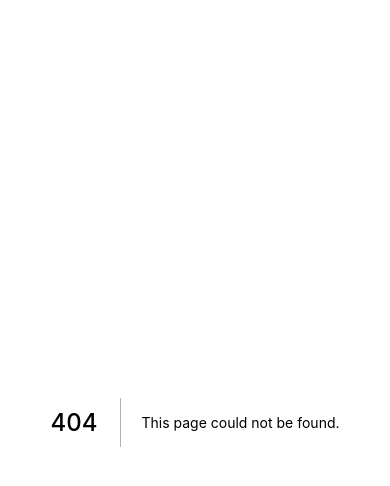
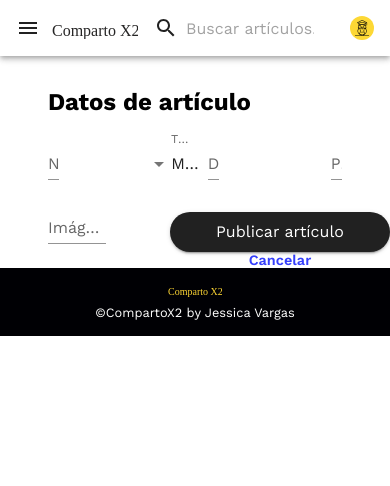
Before and after one commit to Jesvadtz/compartox2-frontend, a Next.js app: page /newarticle in a window 390 px wide. Before the commit this address had no page. Shown: the top 486 px of the page. Built offline with nearby package versions, Linux system fonts and the light colour scheme.

Commit message:
Add article form responsive

```diff
--- /dev/null
+++ b/components/ArticleForm/ArticleForm.js
@@ -0,0 +1,156 @@
+import React, { useState } from "react";
+
+import { Alert, Grid } from "@mui/material";
+import TextField from "@mui/material/TextField";
+import InputLabel from "@mui/material/InputLabel";
+import MenuItem from "@mui/material/MenuItem";
+import FormControl from "@mui/material/FormControl";
+import Select from "@mui/material/Select";
+
+import ButtonPrimary from "../ButtonPrimary";
+import Note from "../Note";
+import Layout from "../Layout";
+import Title from "../Title";
+
+import styles from "./ArticleForm.module.scss";
+
+const formDefault = {
+  name: "",
+  type: "Material",
+  description: "",
+  precio: 0,
+  author: "",
+  editorial: "",
+  images: "",
+};
+
+export default function ArticleForm() {
+  const [values, setValues] = useState(formDefault);
+
+  const handleChange = (event) => {
+    setValues({ ...values, [event.target.name]: event.target.value });
+  };
+  const handleType = (event) => {
+    console.log("event target: ", event.target);
+    setValues(formDefault);
+  };
+
+  console.log("values: ", values);
+  const isBook = values.type === "Libro";
+
+  return (
+    <Layout>
+      <div className={styles.articleLayout}>
+        <div className={styles.articleTitle}>
+          <Title title="Datos de artículo" />
+        </div>
+        <Grid container spacing={2} className={styles.article}>
+          <Grid item xs={12} md={6} className={styles.articleForm}>
+            <TextField
+              name="name"
+              label={isBook ? "Título de libro" : "Nombre del artículo"}
+              variant="standard"
+              type="text"
+              value={values.name}
+              onChange={handleChange}
+              required
+              sx={{ alignSelf: "stretch", margin: "0 3rem" }}
+            />
+            <FormControl fullWidth variant="standard">
+              <InputLabel sx={{ alignSelf: "stretch", margin: "0 3rem" }}>
+                Tipo de artículo
+              </InputLabel>
+              <Select
+                labelId="demo-simple-select-standard-label"
+                value={values.type}
+                name="type"
+                label="Tipo de Artículo"
+                onChange={handleType}
+                sx={{
+                  alignSelf: "stretch",
+                  margin: "0 3rem",
+                  textAlign: "left",
+                }}
+              >
+                <MenuItem value={"Material"}>Material</MenuItem>
+                <MenuItem value={"Libro"}>Libro</MenuItem>
+              </Select>
+            </FormControl>
+            <TextField
+              name="description"
+              label="Descripción"
+              variant="standard"
+              type="description"
+              value={values.description}
+              onChange={handleChange}
+              required
+              sx={{ alignSelf: "stretch", margin: "0 3rem" }}
+            />
+            <TextField
+              name="price"
+              label="Precio"
+              variant="standard"
+              type="number"
+              value={values.price}
+              onChange={handleChange}
+              required
+              sx={{ alignSelf: "stretch", margin: "0 3rem" }}
+            />
+            {isBook && (
+              <>
+                <TextField
+                  name="author"
+                  label="Autor del libro"
+                  variant="standard"
+                  type="text"
+                  value={values.author}
+                  onChange={handleChange}
+                  required
+                  sx={{ alignSelf: "stretch", margin: "0 3rem" }}
+                />
+                <TextField
+                  name="editorial"
+                  label="Editorial"
+                  variant="standard"
+                  type="text"
+                  value={values.editorial}
+                  onChange={handleChange}
+                  required
+                  sx={{ alignSelf: "stretch", margin: "0 3rem" }}
+                />
+              </>
+            )}
+          </Grid>
+          <Grid
+            item
+            xs={12}
+            md={6}
+            className={`${styles.articleForm} ${styles.articleImages}`}
+          >
+            <TextField
+              name="images"
+              label="Imágenes"
+              variant="standard"
+              type="text"
+              value={values.images}
+              onChange={handleChange}
+              required
+              sx={{ alignSelf: "stretch", margin: "0 3rem" }}
+            />
+            <div className={styles.articlePublish}>
+              <ButtonPrimary
+                children="Publicar artículo"
+                variant="contained"
+                className={styles.articleButton}
+                // onClick={handleSubmit}
+              />
+              <div className={styles.articlePublish}>
+                <Note note="Cancelar" href="/" />
+              </div>
+            </div>
+          </Grid>
+        </Grid>
+      </div>
+    </Layout>
+  );
+}
--- /dev/null
+++ b/components/ArticleForm/ArticleForm.module.scss
@@ -0,0 +1,55 @@
+.article {
+  text-align: center;
+}
+.articleTitle {
+  margin-top: 2rem;
+  margin-bottom: 1rem;
+  padding-left: 3rem;
+}
+.articleForm {
+  display: flex;
+  flex-direction: column;
+  justify-content: center;
+  align-items: center;
+  gap: 1rem;
+}
+.articleImages {
+  margin: 1rem 0 2rem 0;
+}
+.articleButton {
+  margin: 2rem 0 0.5rem 0;
+}
+@media (min-width: 900px) {
+  .article {
+    display: flex;
+    flex-direction: row;
+    justify-content: space-between;
+    align-items: flex-start;
+  }
+  .articleTitle {
+    margin-top: 0;
+  }
+  .articleImages {
+    margin: 0;
+    justify-content: space-between;
+    align-items: flex-start;
+    gap: 10rem;
+  }
+  .articleButton {
+    margin: 0 0 0 3rem;
+  }
+  .articlePublish {
+    display: flex;
+    justify-content: center;
+    align-items: center;
+    gap: 2rem;
+  }
+  .articleLayout {
+    height: calc(100vh - 132px);
+    display: flex;
+    flex-direction: column;
+    justify-content: center;
+    align-items: flex-start;
+    width: auto;
+  }
+}
--- /dev/null
+++ b/components/ArticleForm/index.js
@@ -0,0 +1 @@
+export { default } from "./ArticleForm";
--- a/components/LoginForm/LoginForm.js
+++ b/components/LoginForm/LoginForm.js
@@ -47,7 +47,7 @@
             label="Email"
             variant="standard"
             type="email"
-            value={values["email"] || ""}
+            value={values.email || ""}
             onChange={handleChange}
             required
             sx={{ alignSelf: "stretch", margin: "0 3rem" }}
@@ -57,7 +57,7 @@
             label="Contraseña"
             variant="standard"
             type="password"
-            value={values["password"] || ""}
+            value={values.password || ""}
             onChange={handleChange}
             size="small"
             required
--- a/components/Navbar.js
+++ b/components/Navbar.js
@@ -106,7 +106,9 @@
         <Container maxWidth="lg">
           <Toolbar disableGutters>
             <MenuMobile />
-            <img src="./compartox2.svg" />
+            <Link href="/">
+              <img src="./compartox2.svg" />
+            </Link>
             <Search>
               <SearchIconWrapper>
                 <SearchIcon />
--- /dev/null
+++ b/pages/newarticle.js
@@ -0,0 +1,5 @@
+import ArticleForm from "../components/ArticleForm";
+
+export default function NewArticlePage() {
+  return <ArticleForm />;
+}
```
Also changed, not shown: components/Signup/Signup.js (+7 -7 lines).
